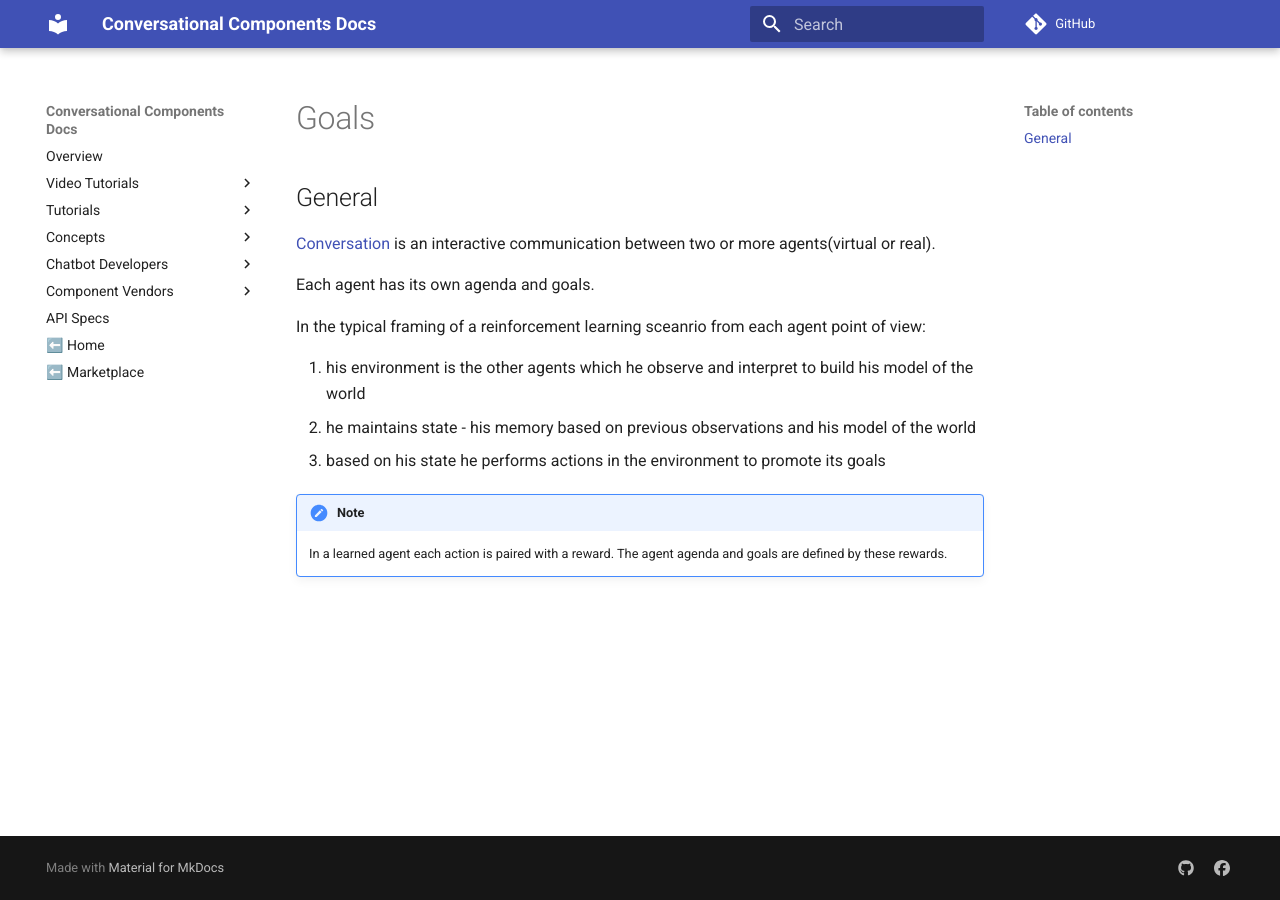
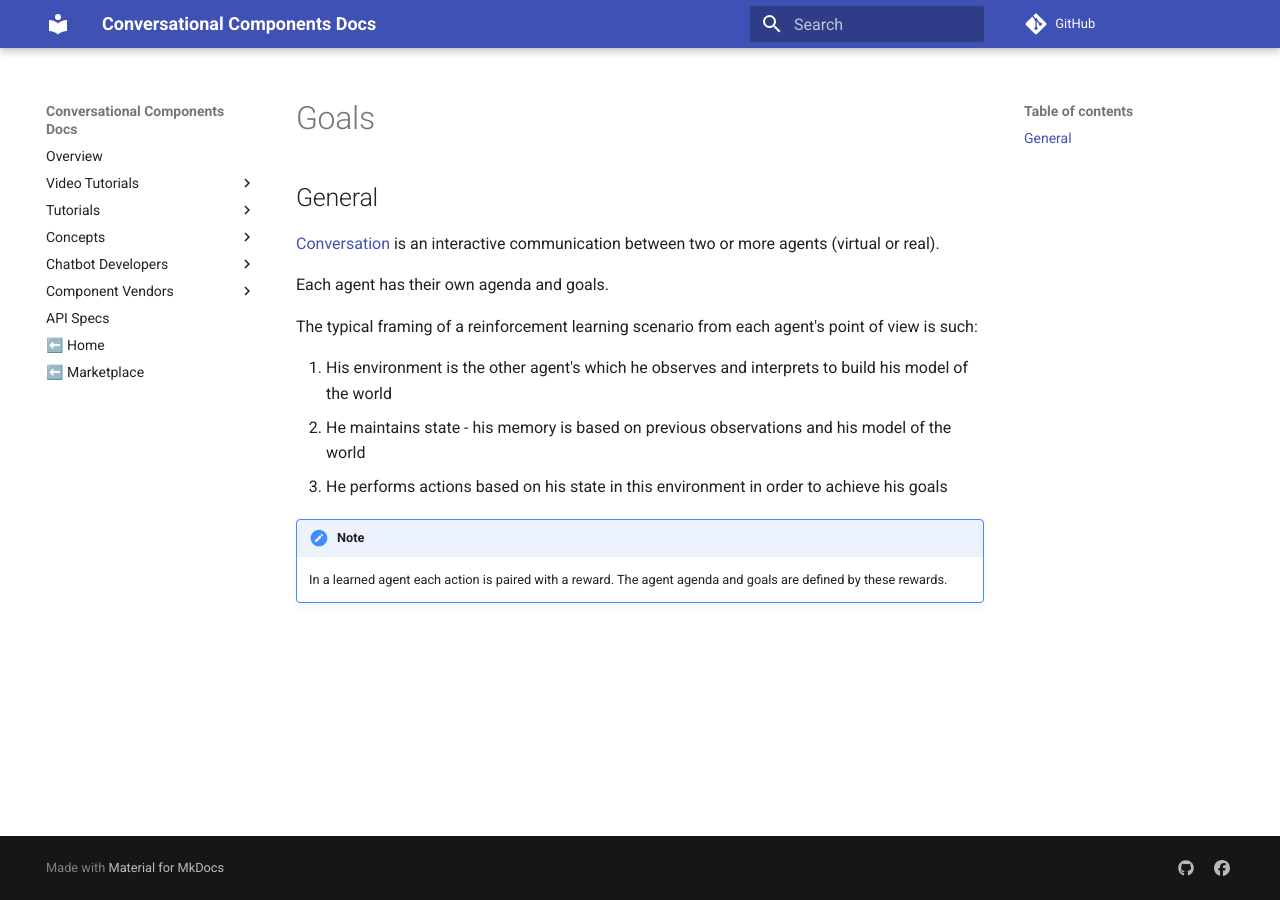
Before and after one commit to ConversationalComponents/docs, an MkDocs documentation site: the page built from docs/concepts/goals.md, in a window 1280 px wide. Built offline with MkDocs 1.6.1 and Material for MkDocs 9.7.7, drawn with Linux system fonts in a browser that asks for light colours; comment, search, counter and statistics services are not loaded.

Commit message:
Update goals.md

```diff
--- a/docs/concepts/goals.md
+++ b/docs/concepts/goals.md
@@ -1,15 +1,15 @@
 
 ## General
-[Conversation](https://en.wikipedia.org/wiki/Conversation) is an interactive communication between two or more agents(virtual or real).
+[Conversation](https://en.wikipedia.org/wiki/Conversation) is an interactive communication between two or more agents (virtual or real).
 
-Each agent has its own agenda and goals.
+Each agent has their own agenda and goals.
 
 
-In the typical framing of a reinforcement learning sceanrio from each agent point of view:
+The typical framing of a reinforcement learning scenario from each agent's point of view is such:
 
-1. his environment is the other agents which he observe and interpret to build his model of the world
-2. he maintains state - his memory based on previous observations and his model of the world
-3. based on his state he performs actions in the environment to promote its goals
+1. His environment is the other agent's which he observes and interprets to build his model of the world
+2. He maintains state - his memory is based on previous observations and his model of the world
+3. He performs actions based on his state in this environment in order to achieve his goals
 
 !!! note
     In a learned agent each action is paired with a reward. The agent agenda and goals are defined by these rewards.
```
